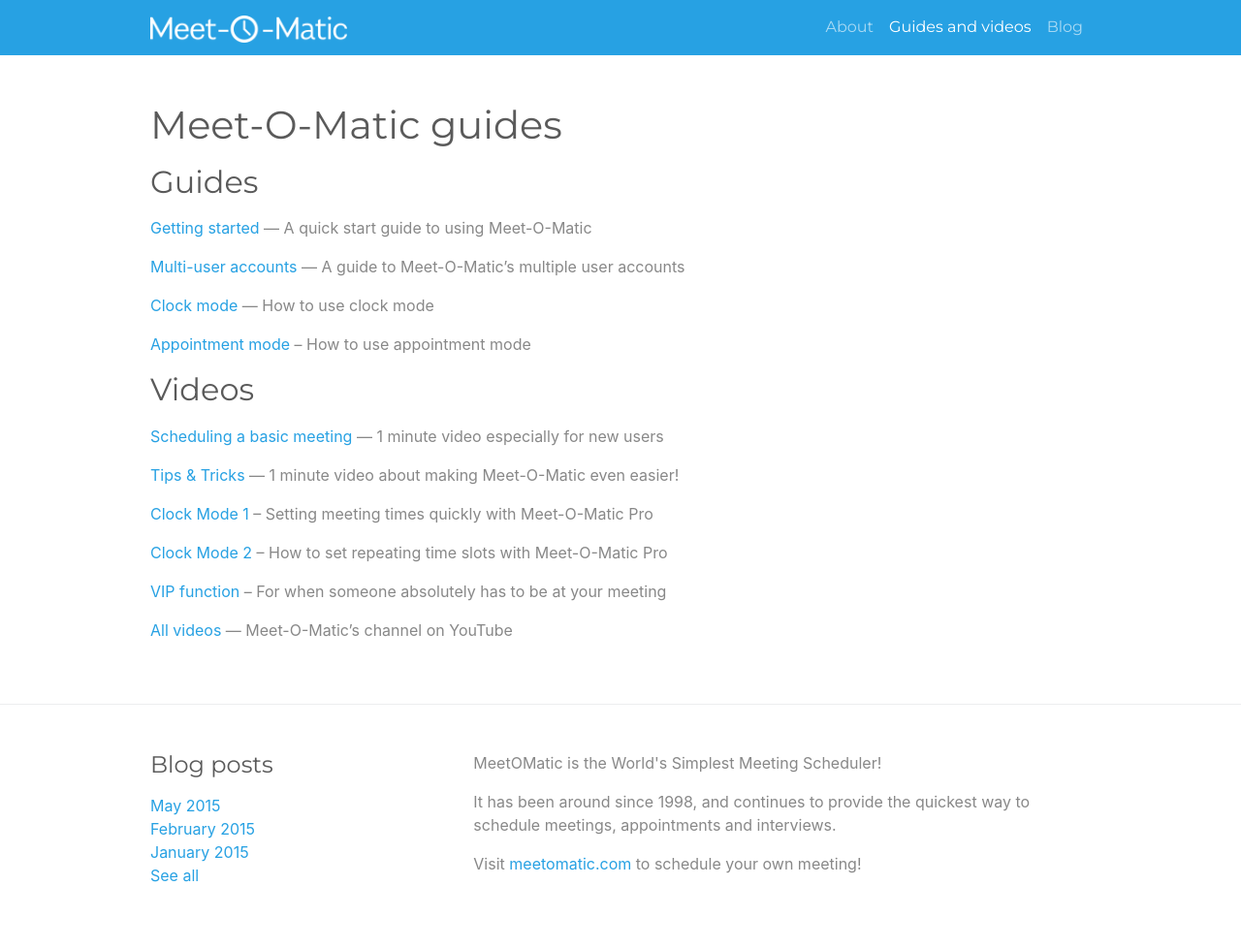
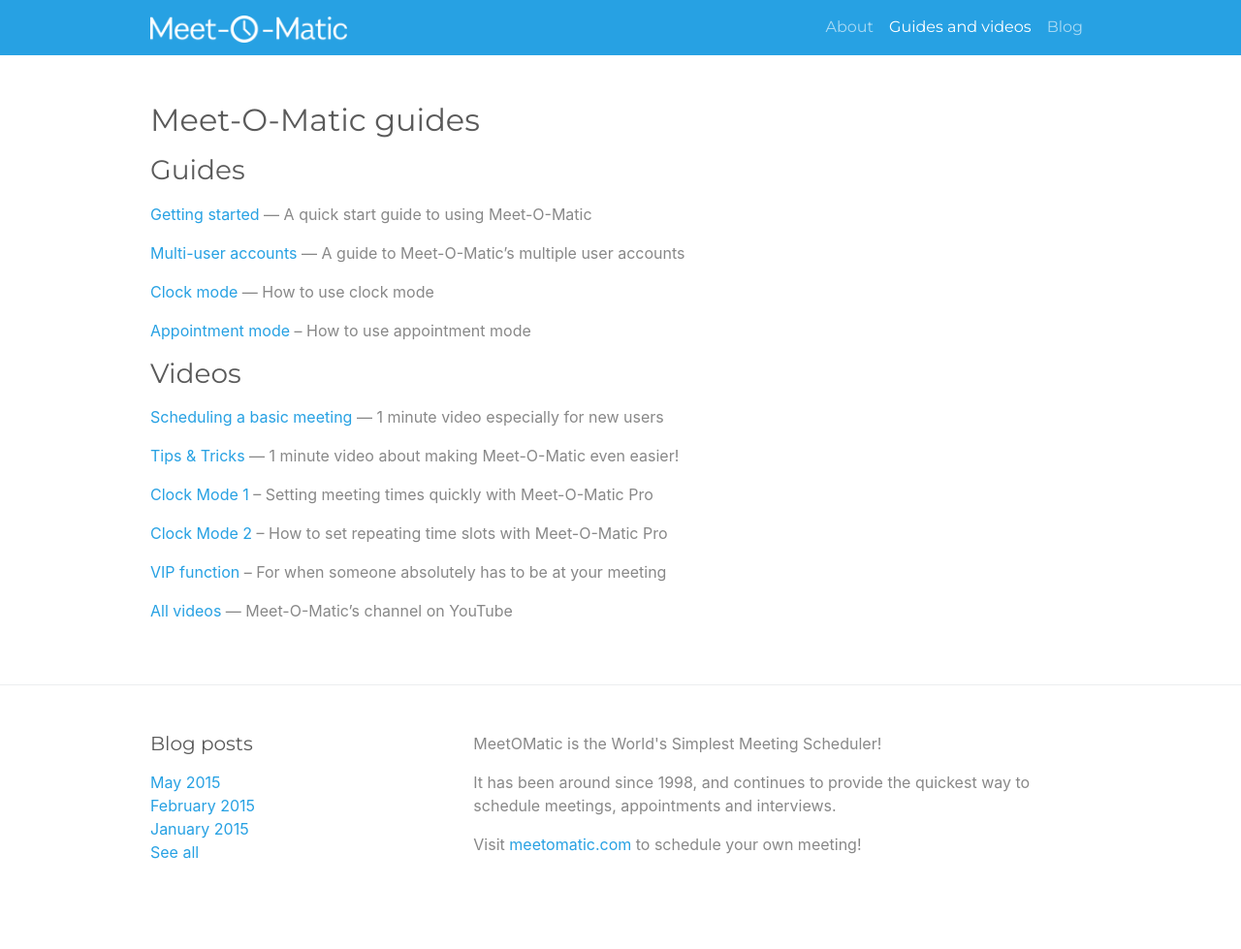
Before and after one commit to meetomatic/meetomatic.github.io, a Jekyll site: the page built from index.md, in a window 1280 px wide. Shown: the whole page at 97% size. Built offline with Jekyll 4.4.1, drawn with Linux system fonts in a browser that asks for light colours; nearby versions of some CDN libraries; after the commit the page ends 955 px from its top, so only the background shows below that.

Commit message:
feat: slightly smaller font sizes for headers

```diff
--- a/_sass/_variables.scss
+++ b/_sass/_variables.scss
@@ -16,6 +16,13 @@ $container-max-widths: (
 // Bootswatch
 
 $headings-margin-bottom:      1.0rem  !default;
+
+$h1-font-size: "2.0rem";
+$h2-font-size: "1.75rem";
+$h3-font-size: "1.5rem";
+$h4-font-size: "1.25rem";
+$h5-font-size: "1rem";
+$h6-font-size: "0.8rem";
 
 //
 // Color system
```
